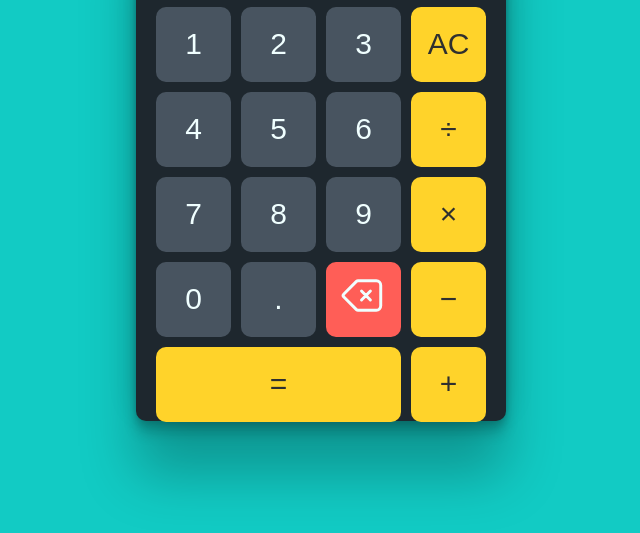
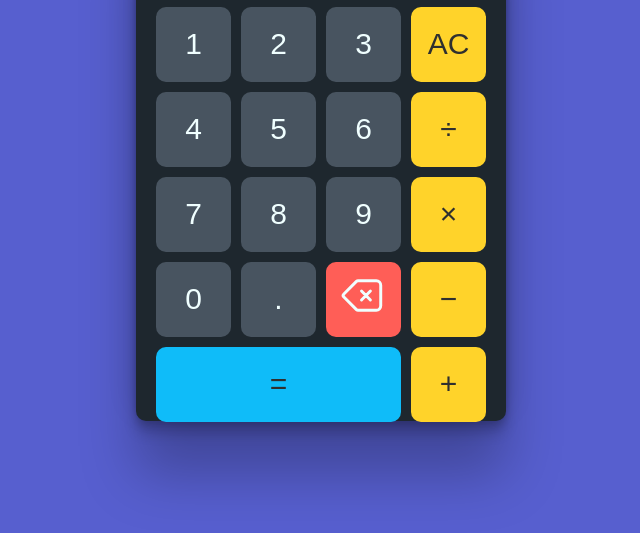
Before and after one commit to ericpastorm/calculator, a plain HTML site: page index.html in a window 1280 px wide. Shown: the part 239-772 px from the top of the page, without its empty margins (319-959 px from the left). Drawn offline with Linux system fonts and the light colour scheme.

Commit message:
Updated style

```diff
--- a/style.css
+++ b/style.css
@@ -11,7 +11,7 @@ body{
     align-items: center;
     align-content: center;
     justify-content: center;
-    background-color: #12CBC4;
+    background-color: #575fcf;
 }
 .calcuDiv {
     display: flex;
@@ -105,6 +105,7 @@ button:active {
 }
 #btnresult{
     width: 100%;
+    background-color: #0fbcf9;
 }
 #btndel{
     background-color: #ff5e57;
```
